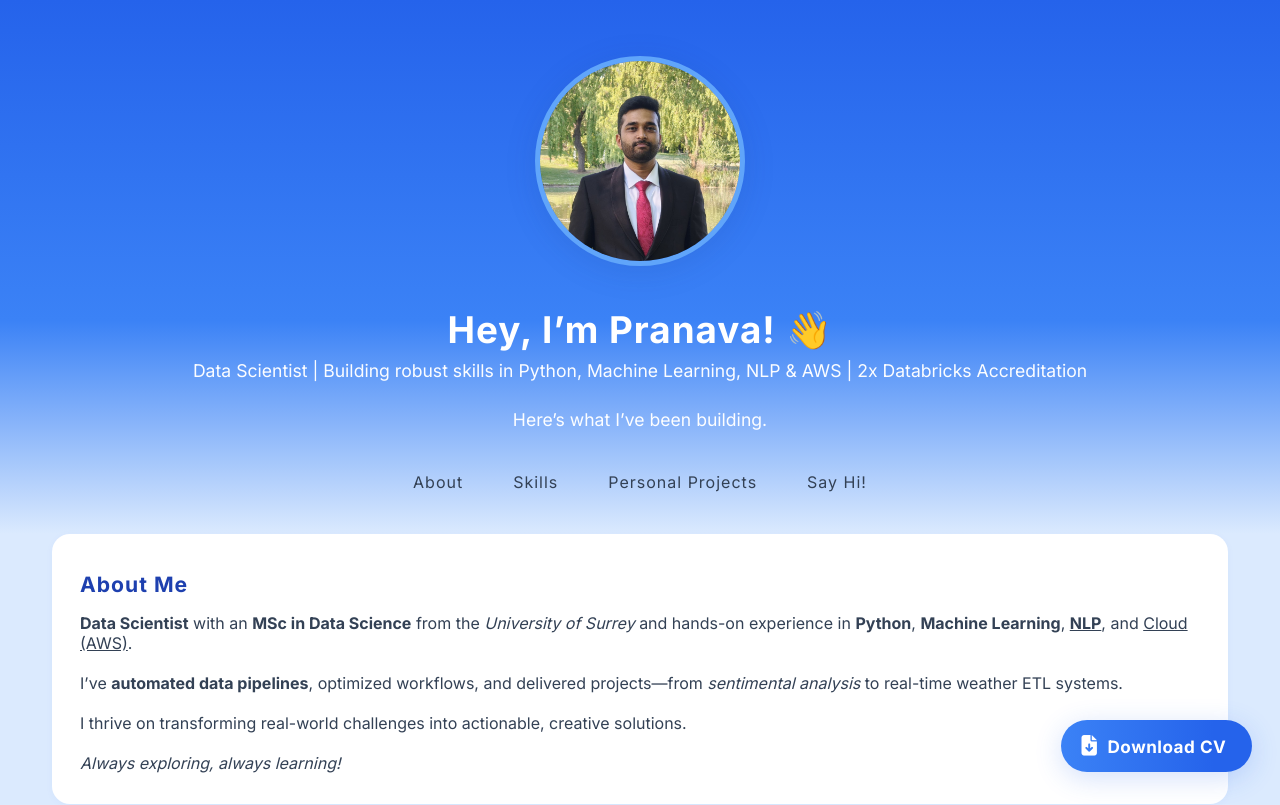
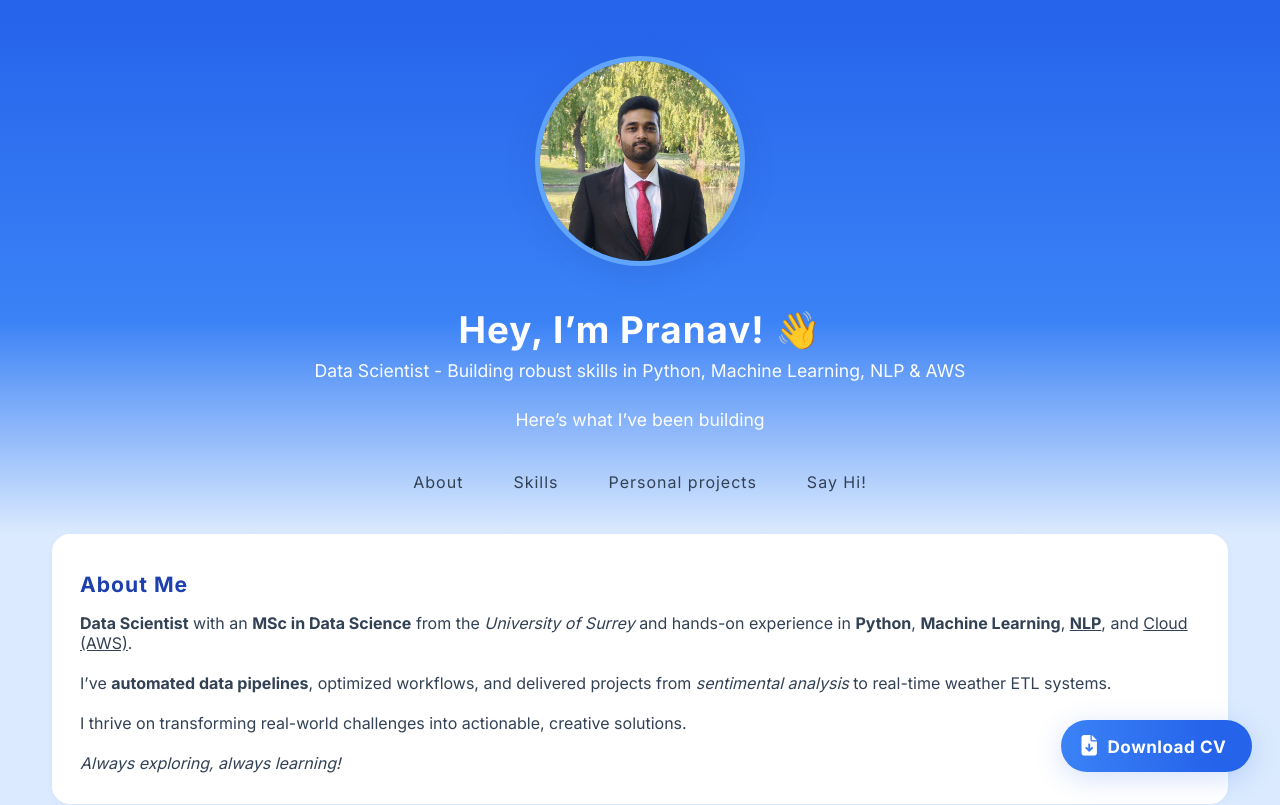
Before and after one commit to Pranava-Kailash/Pranava-Kailash.github.io, a plain HTML site: page index.html in a window 1280 px wide. Shown: the top 805 px of the page. Drawn offline with Linux system fonts and the light colour scheme; no server answers.

Commit message:
Website fixing

```diff
--- a/index.html
+++ b/index.html
@@ -3,7 +3,7 @@
 <head>
   <meta charset="UTF-8" />
   <meta name="viewport" content="width=device-width,initial-scale=1.0" />
-  <title>Hey, I’m Pranava! — Data Stuff & Good Vibes</title>
+  <title>Hey, I’m Pranav! Data Stuff & Good Vibes</title>
   <link rel="stylesheet" href="assets/css/style.css" />
   <link href="https://fonts.googleapis.com/css2?family=Inter:wght@400;700&family=Fira+Mono&display=swap" rel="stylesheet">
   <script src="https://kit.fontawesome.com/84ece70f7a.js" crossorigin="anonymous"></script>
@@ -11,13 +11,13 @@
 <body>
   <header>
     <img src="assets/images/Pro DP.jpg" alt="Pranava smiling" />
-    <h1>Hey, I’m Pranava! <span class="wave">👋</span></h1>
-    <h2>Data Scientist | Building robust skills in Python, Machine Learning, NLP & AWS | 2x Databricks Accreditation </h2>
-    <h2>Here’s what I’ve been building.</h2>
+    <h1>Hey, I’m Pranav! <span class="wave">👋</span></h1>
+    <h2>Data Scientist - Building robust skills in Python, Machine Learning, NLP & AWS</h2>
+    <h2>Here’s what I’ve been building</h2>
     <nav>
       <a href="#about">About</a>
       <a href="#skills">Skills</a>
-      <a href="#projects">Personal Projects</a>
+      <a href="#projects">Personal projects</a>
       <a href="#contact">Say Hi!</a>
     </nav>
   </header>
@@ -27,7 +27,7 @@
       <p>
         <strong>Data Scientist</strong> with an <b>MSc in Data Science</b> from the <i>University of Surrey</i> and hands-on experience in
         <b>Python</b>, <b>Machine Learning</b>, <b><u>NLP</u></b>, and <u>Cloud (AWS)</u>.<br><br>
-        I’ve <b>automated data pipelines</b>, optimized workflows, and delivered projects—from <i>sentimental analysis</i> to real-time weather ETL systems.<br><br>
+        I’ve <b>automated data pipelines</b>, optimized workflows, and delivered projects from <i>sentimental analysis</i> to real-time weather ETL systems.<br><br>
         I thrive on transforming real-world challenges into actionable, creative solutions.<br><br>
         <em>Always exploring, always learning!</em>
       </p>
@@ -191,7 +191,6 @@
   </footer>
   <script src="assets/js/script.js"></script>
   <script>
-    // Nav highlight on scroll (optional)
     const navLinks = document.querySelectorAll('nav a');
     const sections = Array.from(document.querySelectorAll('main section'));
     window.addEventListener('scroll', () => {
@@ -205,7 +204,7 @@
       else navLinks[0].classList.add('active');
     });
   </script>
-<a class="cv-float-button" href="docs/Pranava_Kailash_DS_CV.pdf" download title="Download CV">
+<a class="cv-float-button" href="docs/Pranava_Kailash_CV.pdf" download title="Download CV">
     <i class="fas fa-file-download"></i>
     <span>Download CV</span>
 </a>
```
Also changed, not shown: 2 other files.
